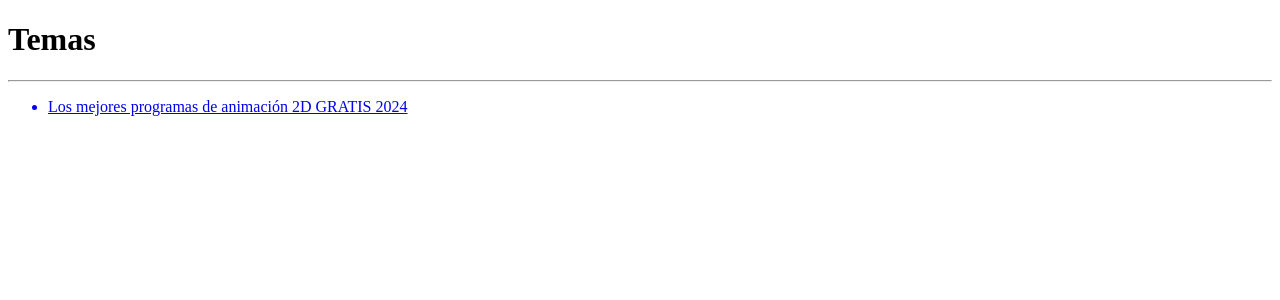
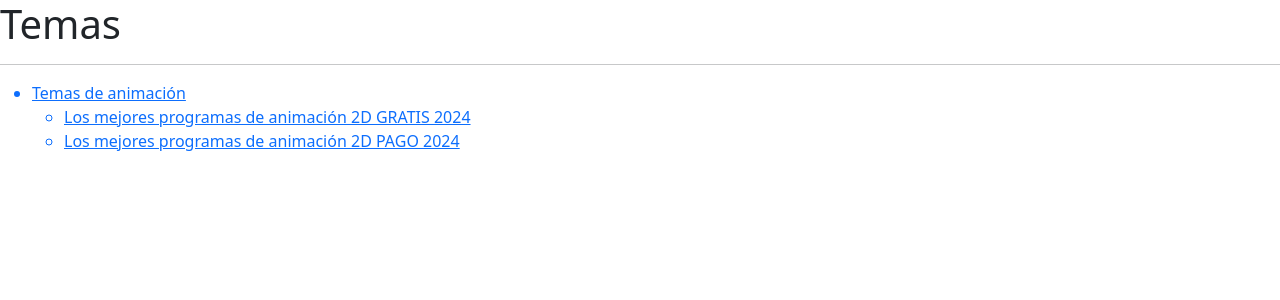
Before and after one commit to GeraGHG/development, a Django app: page / in a window 1280 px wide. Shown: the top 300 px of the page. Run offline with Django 5.2, Linux system fonts and the light colour scheme.

Commit message:
modificación de urls y paginas

```diff
--- /dev/null
+++ b/animation/templates/animationthemes.html
@@ -0,0 +1,5 @@
+{% extends "base.html" %}
+
+{% block content %}
+<h1>Temas de animación</h1>
+{% endblock %}
--- a/animation/templates/base.html
+++ b/animation/templates/base.html
@@ -3,6 +3,7 @@
 <head>
     <meta charset="UTF-8">
     <meta name="viewport" content="width=device-width, initial-scale=1.0">
+    <link href="https://cdn.jsdelivr.net/npm/bootstrap@5.3.2/dist/css/bootstrap.min.css" rel="stylesheet" integrity="sha384-T3c6CoIi6uLrA9TneNEoa7RxnatzjcDSCmG1MXxSR1GAsXEV/Dwwykc2MPK8M2HN" crossorigin="anonymous">
     <title>Animation</title>
 </head>
 <body>
--- /dev/null
+++ b/animation/templates/softwareanimationpay.html
@@ -0,0 +1,5 @@
+{% extends "base.html" %}
+
+{% block content %}
+<h1>Los mejores programas de animación 2D PAGO 2024</h1>
+{% endblock %}
--- a/animation/urls.py
+++ b/animation/urls.py
@@ -1,7 +1,9 @@
 from django.urls import path
-from .views import SoftwareAnimation
+from .views import SoftwareAnimationFree, SoftwareAnimationPay, AnimationThemes
 
 app_name = 'animation'
 urlpatterns = [
-    path('', SoftwareAnimation.as_view(), name='softwareanimation'),
+    path('', AnimationThemes.as_view(), name='animationthemes'),
+    path('Los-mejores-programas-de-animación-2D-GRATIS-2024/', SoftwareAnimationFree.as_view(), name='softwareanimationfree'),
+    path('Los-mejores-programas-de-animación-2D-PAGO-2024/', SoftwareAnimationPay.as_view(), name='softwareanimationpay')
 ]
--- a/todo/templates/index.html
+++ b/todo/templates/index.html
@@ -3,6 +3,10 @@
 <h1>Temas</h1>
 <hr>
 <ul>
-    <a href="{% url "animation:softwareanimation" %}"><li>Los mejores programas de animación 2D GRATIS 2024</li></a>
+    <a href="{% url "animation:animationthemes" %}"><li>Temas de animación</li></a>
+    <ul>
+        <a href="{% url "animation:softwareanimationfree" %}"><li>Los mejores programas de animación 2D GRATIS 2024</li></a>
+        <a href="{% url "animation:softwareanimationpay" %}"><li>Los mejores programas de animación 2D PAGO 2024</li></a>
+    </ul>
 </ul>
 {% endblock %}
--- a/todo/templates/layout.html
+++ b/todo/templates/layout.html
@@ -3,6 +3,7 @@
 <head>
     <meta charset="UTF-8">
     <meta name="viewport" content="width=device-width, initial-scale=1.0">
+    <link href="https://cdn.jsdelivr.net/npm/bootstrap@5.3.2/dist/css/bootstrap.min.css" rel="stylesheet" integrity="sha384-T3c6CoIi6uLrA9TneNEoa7RxnatzjcDSCmG1MXxSR1GAsXEV/Dwwykc2MPK8M2HN" crossorigin="anonymous">
     <title>Home</title>
 </head>
 <body>
```
Also changed, not shown: animation/views.py (+16 -2 lines), animation/templates/softwareanimationfree.html (renamed from animation/templates/softwareanimation.html).
